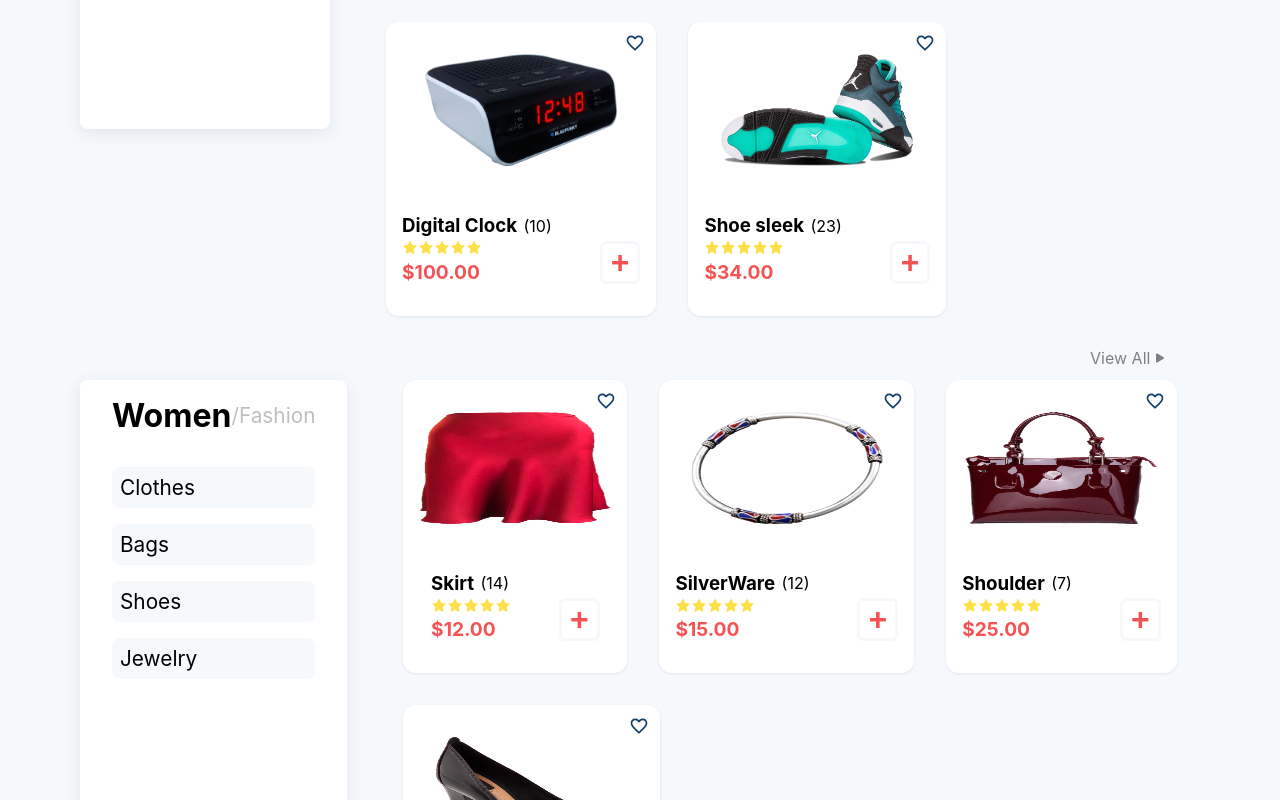
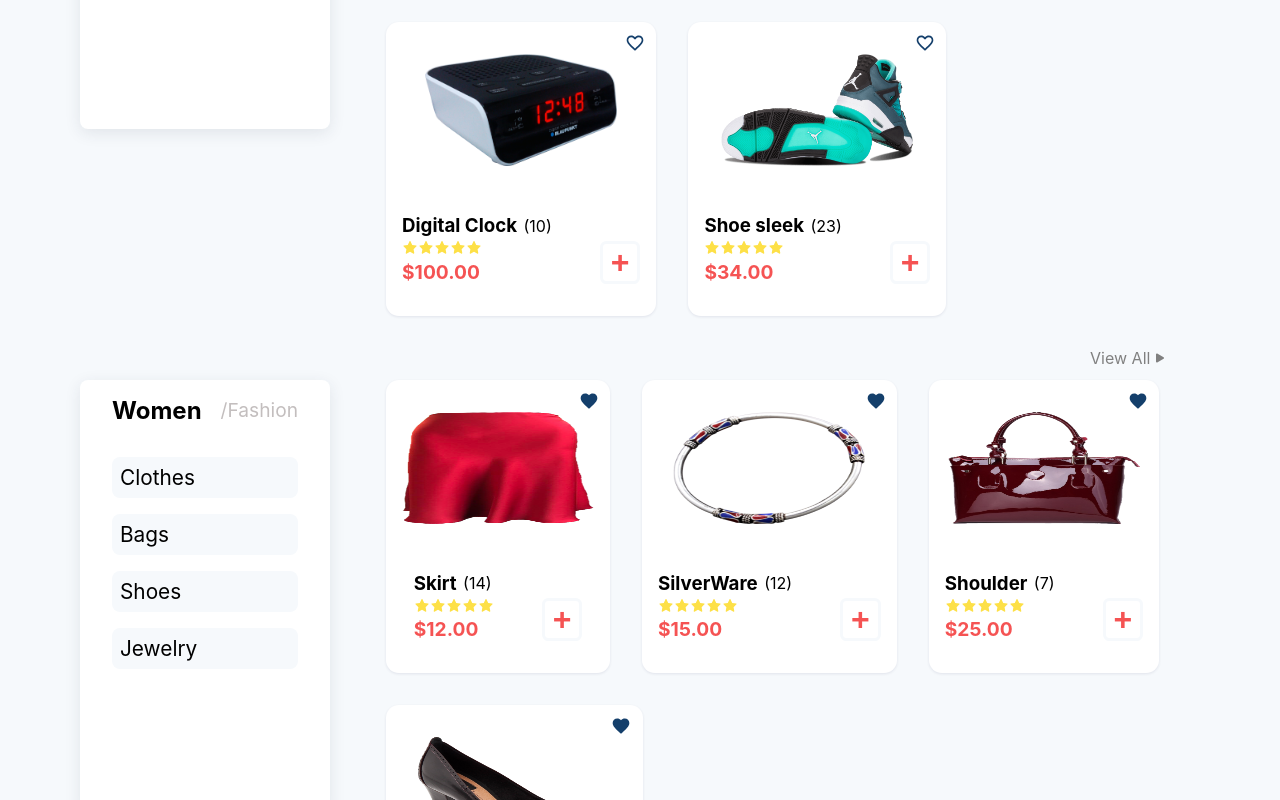
Before and after one commit to Farouk-ayo/ecommerce-, a React (Create React App) app: page / in a window 1280 px wide. Both pictures are taken after a click on the icon 606 px from the left and 2330 px from the top of the page. Shown: the part 1930-2730 px from the top of the page. Built offline with nearby package versions, Linux system fonts and the light colour scheme.

Commit message:
working on favorite svg

```diff
--- a/src/UI/Body/Gender/Store.module.css
+++ b/src/UI/Body/Gender/Store.module.css
@@ -24,10 +24,10 @@
 }
 
 .fasCon h4 {
-  font-size: 2rem;
+  font-size: 1.5rem;
 }
 .fashion {
-  font-size: 1.3rem;
+  font-size: 1.2rem;
   color: #c3bebe;
 }
 .sec {
@@ -40,6 +40,13 @@
   background-color: #f6f9fc;
   padding: 0.5rem;
   border-radius: 0.5rem;
+}
+.eachSec:hover {
+  transform: translateY(0.2rem);
+  transition: all 0.2s;
+  background-color: white;
+  box-shadow: rgb(3 0 71 / 9%) 0px 1px 3px;
+  cursor: pointer;
 }
 
 .products {
--- a/src/UI/Body/Gender/Women/WomenProduct.js
+++ b/src/UI/Body/Gender/Women/WomenProduct.js
@@ -5,9 +5,15 @@ import { AiFillStar } from "react-icons/ai";
 import { BsPlayFill } from "react-icons/bs";
 import { MdFavoriteBorder } from "react-icons/md";
 import { Link } from "react-router-dom";
-// import { MdFavorite } from "react-icons/md";
+import { useState } from "react";
+import { MdFavorite } from "react-icons/md";
 
 const WomenProducts = () => {
+  const [favorite, setFavorite] = useState(true);
+  const changeFavorite = () => {
+    setFavorite(false);
+  };
+
   return (
     <section className={classes.products}>
       {allRandomWomen.map((random) => {
@@ -31,11 +37,20 @@ const WomenProducts = () => {
               <button className="addcart">+</button>
             </div>
 
-            <MdFavoriteBorder
-              color="#143f6b"
-              size={20}
-              className={classes.favourite}
-            />
+            {favorite ? (
+              <MdFavoriteBorder
+                color="#143f6b"
+                size={20}
+                className={classes.favourite}
+                onClick={changeFavorite}
+              />
+            ) : (
+              <MdFavorite
+                color="#143f6b"
+                size={20}
+                className={classes.favourite}
+              />
+            )}
           </div>
         );
       })}
```
